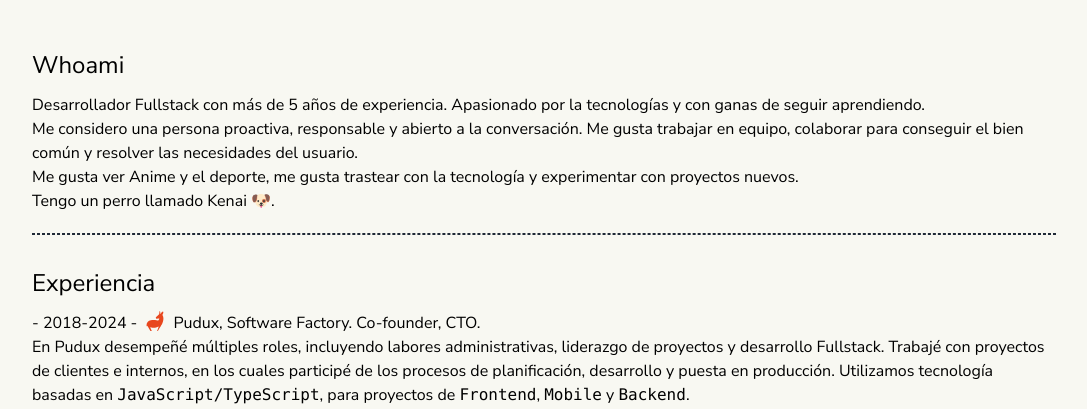
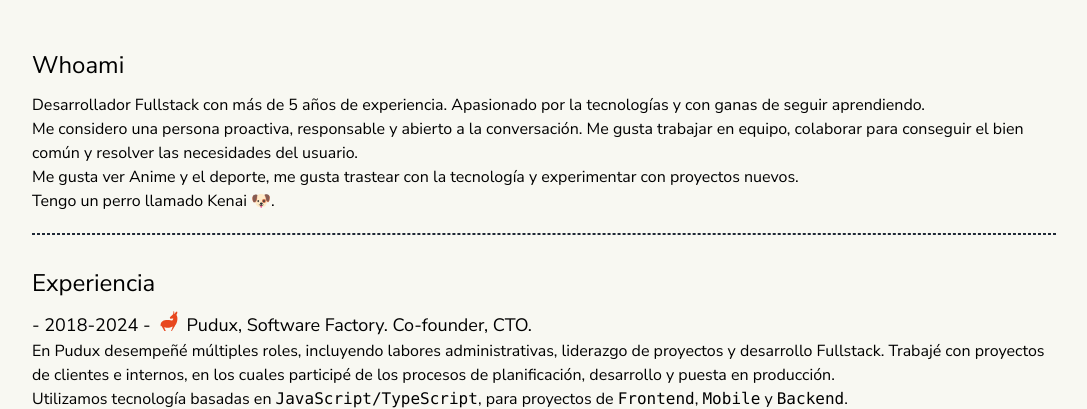
Before and after one commit to NachoJuanDev/Portfolio, an Astro site: page / in a window 1280 px wide. Shown: the part 331-740 px from the top of the page, without its empty margins (96-1183 px from the left). Built offline with nearby package versions, Linux system fonts and the light colour scheme; Astro itself is replaced by a stand-in of ours.

Commit message:
feat: improve pudux experience

```diff
--- a/src/components/experience/Pudux.astro
+++ b/src/components/experience/Pudux.astro
@@ -15,7 +15,7 @@ import Docker from '@/badges/Docker.svg'
 ---
 
 <div>
-  <span class="flex flex-row">
+  <span class="flex flex-row text-lg">
     <bold>- 2018-2024 -</bold>
     <a href="https://pudux.cl" target="_blank" class="flex flex-row">
       <Image
@@ -33,8 +33,10 @@ import Docker from '@/badges/Docker.svg'
     En Pudux desempeñé múltiples roles, incluyendo labores administrativas,
     liderazgo de proyectos y desarrollo Fullstack. Trabajé con proyectos de
     clientes e internos, en los cuales participé de los procesos de
-    planificación, desarrollo y puesta en producción. Utilizamos tecnología
-    basadas en
+    planificación, desarrollo y puesta en producción.
+  </p>
+  <p>
+    Utilizamos tecnología basadas en
     <code>JavaScript/TypeScript</code>, para proyectos de
     <code>Frontend</code>, <code>Mobile</code> y <code>Backend</code>.
   </p>
```
